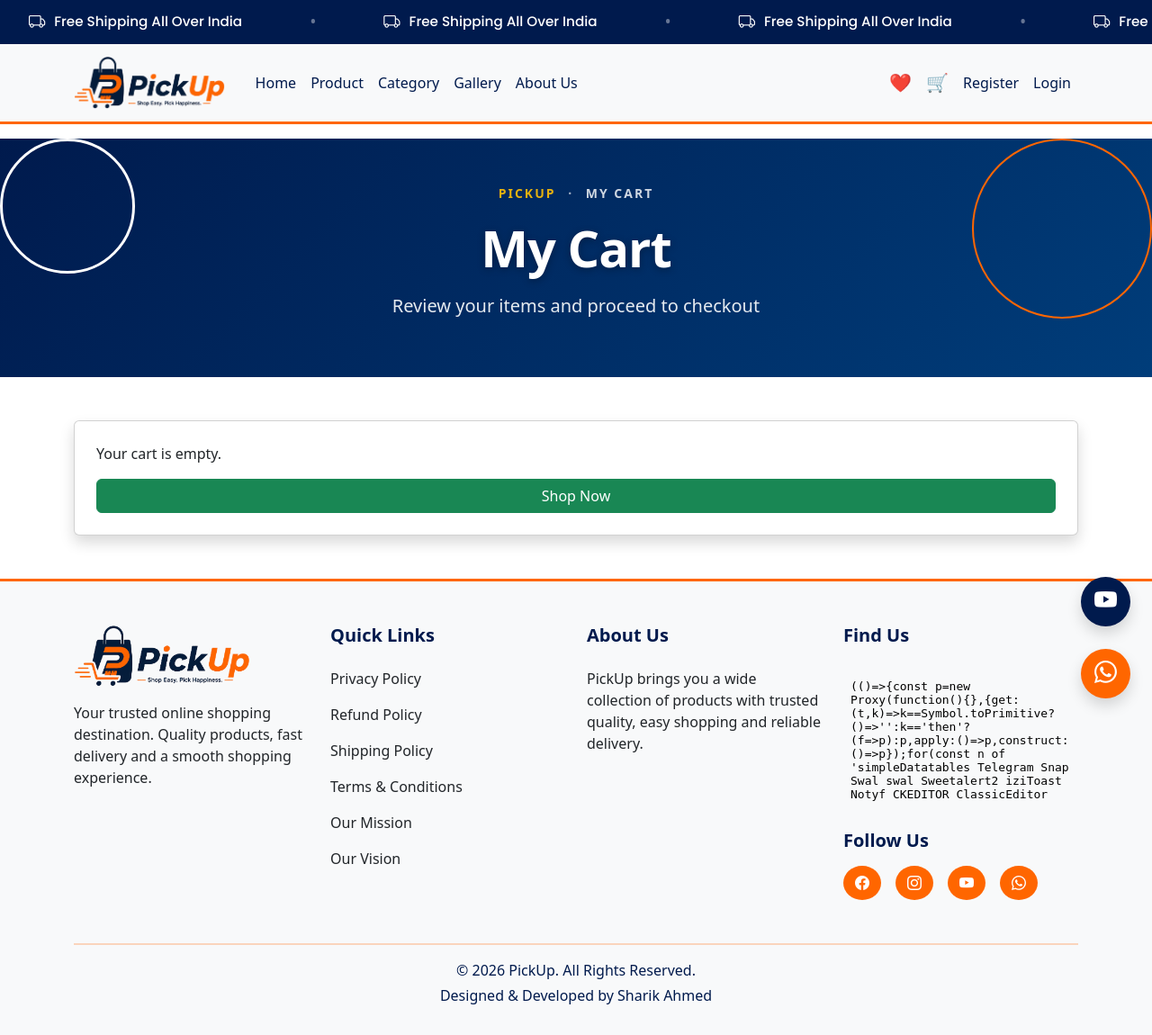
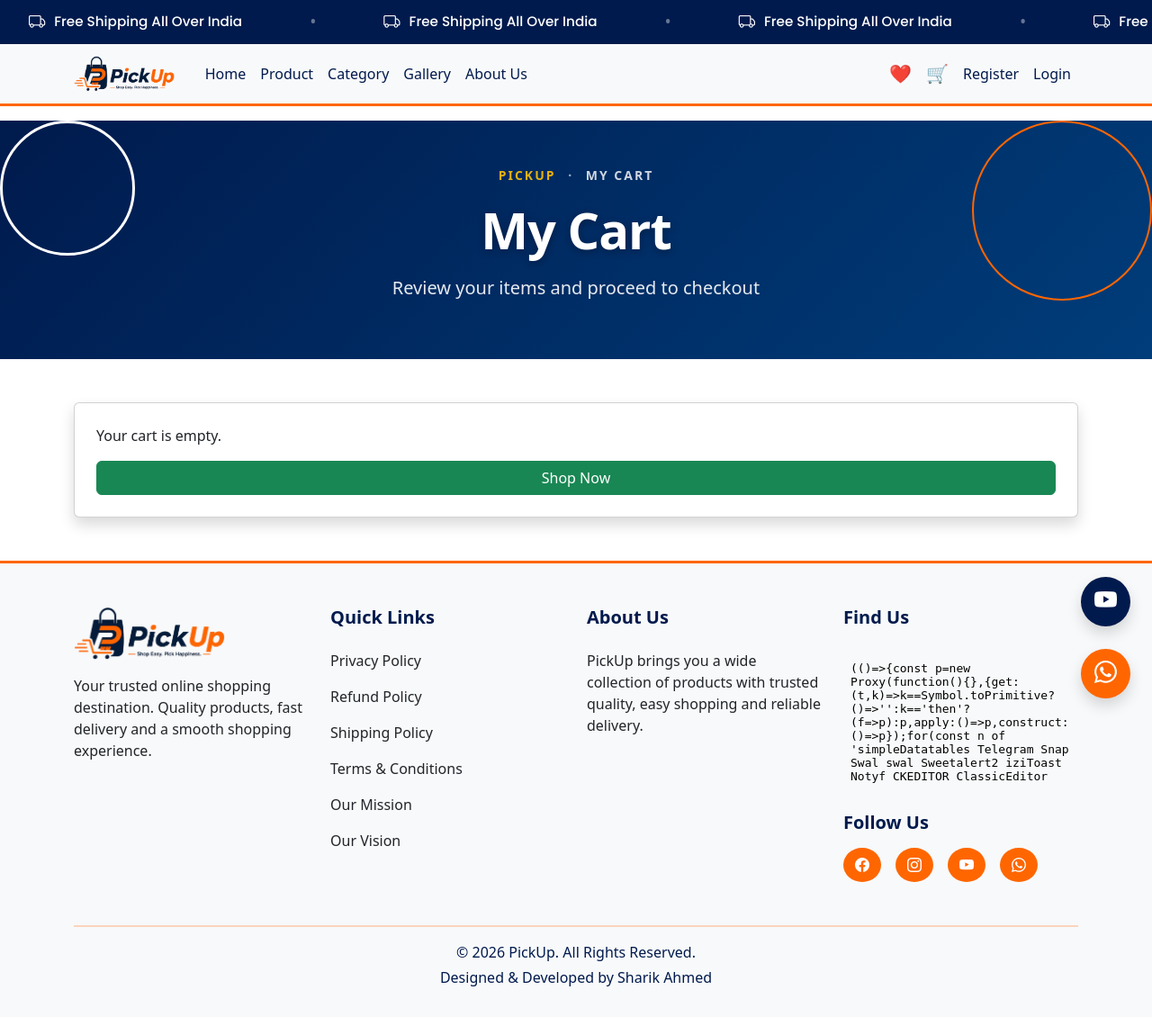
Before and after one commit to sharik10ahmed/Project_5_Django, a Django app: page /cart/ in a window 1280 px wide. Shown: the whole page at 90% size. After the commit the page ends 1096 px from the top, so only its background shows below. Run offline with Django 5.2, Linux system fonts and the light colour scheme; data comes from the database, SQL or seed files in the repository; some libraries are stand-ins or nearby versions.

Commit message:
logo added

```diff
--- a/ecommerce/templates/base.html
+++ b/ecommerce/templates/base.html
@@ -152,9 +152,9 @@
 
             <!-- Brand -->
 
-            <a class="navbar-brand fw-bold" href="{% url 'home' %}" style="color: #001a4d !important;">
+            <a class="navbar-brand fw-bold" href="{% url 'home' %}" style="color: #001a4d !important; display: flex; align-items: center;">
                 {% load static %}
-                <img src="{% static 'Assets/LOGO.png' %}" alt="PickUp Logo" style="height: 60px; object-fit: contain; margin-right: 10px;">
+                <img src="{% static 'Assets/LOGO_ecommerce.png' %}" alt="PickUp Logo" style="height: 40px; width: auto; object-fit: contain; margin-right: 10px;">
 
             </a>
 
@@ -522,7 +522,7 @@
 
 <div class="mb-3">
 {% load static %}
-<img src="{% static 'Assets/LOGO.png' %}" alt="PickUp Logo" style="height: 70px; object-fit: contain;">
+<img src="{% static 'Assets/LOGO_ecommerce.png' %}" alt="PickUp Logo" style="height: 60px; width: auto; object-fit: contain;">
 </div>
 
 <p class="mt-3 text-dark fs-6">
```
Also changed, not shown: ecommerce/static/Assets/LOGO_ecommerce.png (renamed from ecommerce/static/Assets/LOGO.png).
